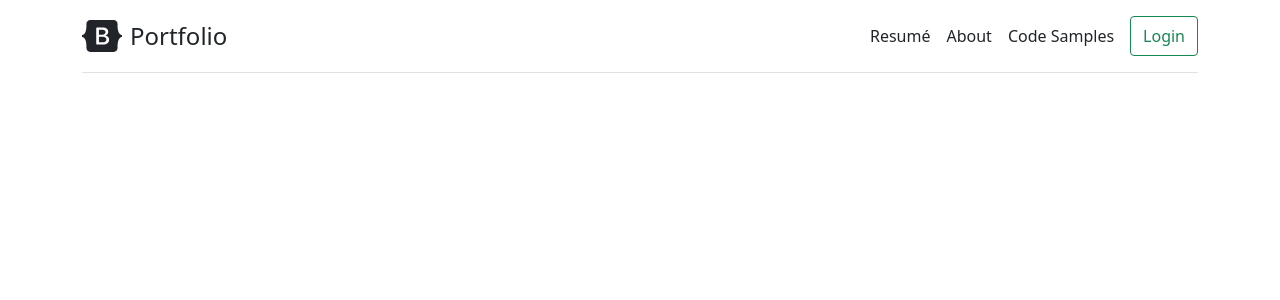
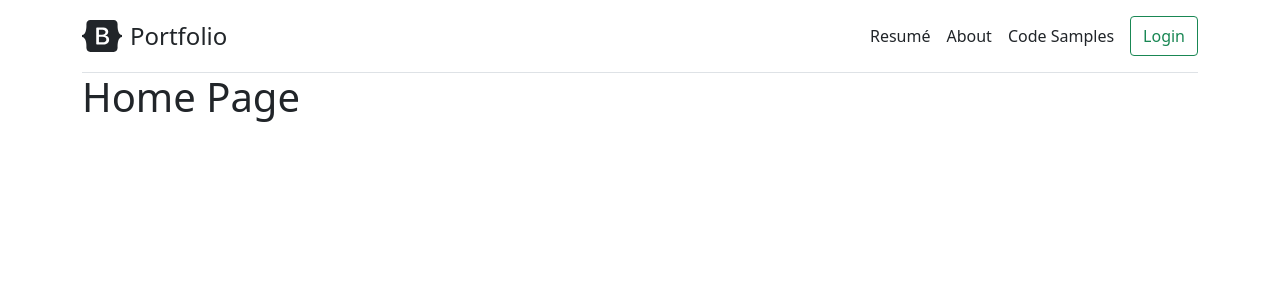
Before and after one commit to Yevg3n/Portfolio, an Angular app in the folder client/: page / in a window 1280 px wide. Shown: the top 300 px of the page. Built offline with nearby package versions, Linux system fonts and the light colour scheme.

Commit message:
Add home page component

```diff
--- a/client/src/app/app-routing.module.ts
+++ b/client/src/app/app-routing.module.ts
@@ -1,9 +1,12 @@
 import { NgModule } from '@angular/core';
 import { RouterModule, Routes } from '@angular/router';
+import { HomeComponent } from './home/home.component';
 import { LoginComponent } from './login/login.component';
 
 const routes: Routes = [
-  {path: 'login', component: LoginComponent}
+  {path: '', component: HomeComponent},
+  {path: 'login', component: LoginComponent},
+  {path: '**', component: HomeComponent}
 ];
 
 @NgModule({
--- a/client/src/app/app.module.ts
+++ b/client/src/app/app.module.ts
@@ -9,12 +9,14 @@ import { NavbarComponent } from './navbar/navbar.component';
 import { LoginComponent } from './login/login.component';
 import { FormsModule } from '@angular/forms';
 import { BsDropdownModule } from 'ngx-bootstrap/dropdown';
+import { HomeComponent } from './home/home.component';
 
 @NgModule({
   declarations: [
     AppComponent,
     NavbarComponent,
-    LoginComponent
+    LoginComponent,
+    HomeComponent
   ],
   imports: [
     BrowserModule,
--- /dev/null
+++ b/client/src/app/home/home.component.html
@@ -0,0 +1 @@
+<h1>Home Page</h1>
--- a/client/src/app/navbar/navbar.component.html
+++ b/client/src/app/navbar/navbar.component.html
@@ -1,5 +1,5 @@
 <div class="d-flex flex-column flex-md-row align-items-center pb-3 pt-3 border-bottom">
-    <a href="/" class="d-flex align-items-center link-body-emphasis text-decoration-none">
+    <a routerLink="/" class="d-flex align-items-center link-body-emphasis text-decoration-none">
       <svg width="40" height="32" class="me-2" viewBox="0 0 118 94" role="img"><title>Bootstrap</title><path fill-rule="evenodd" clip-rule="evenodd" d="M24.509 0c-6.733 0-11.715 5.893-11.492 12.284.214 6.14-.064 14.092-2.066 20.577C8.943 39.365 5.547 43.485 0 44.014v5.972c5.547.529 8.943 4.649 10.951 11.153 2.002 6.485 2.28 14.437 2.066 20.577C12.794 88.106 17.776 94 24.51 94H93.5c6.733 0 11.714-5.893 11.491-12.284-.214-6.14.064-14.092 2.066-20.577 2.009-6.504 5.396-10.624 10.943-11.153v-5.972c-5.547-.529-8.934-4.649-10.943-11.153-2.002-6.484-2.28-14.437-2.066-20.577C105.214 5.894 100.233 0 93.5 0H24.508zM80 57.863C80 66.663 73.436 72 62.543 72H44a2 2 0 01-2-2V24a2 2 0 012-2h18.437c9.083 0 15.044 4.92 15.044 12.474 0 5.302-4.01 10.049-9.119 10.88v.277C75.317 46.394 80 51.21 80 57.863zM60.521 28.34H49.948v14.934h8.905c6.884 0 10.68-2.772 10.68-7.727 0-4.643-3.264-7.207-9.012-7.207zM49.948 49.2v16.458H60.91c7.167 0 10.964-2.876 10.964-8.281 0-5.406-3.903-8.178-11.425-8.178H49.948z" fill="currentColor"></path></svg>
       <span class="fs-4">Portfolio</span>
     </a>
```
Also changed, not shown: client/src/app/home/home.component.ts (added, +10 -0 lines), client/src/app/home/home.component.css (added).
